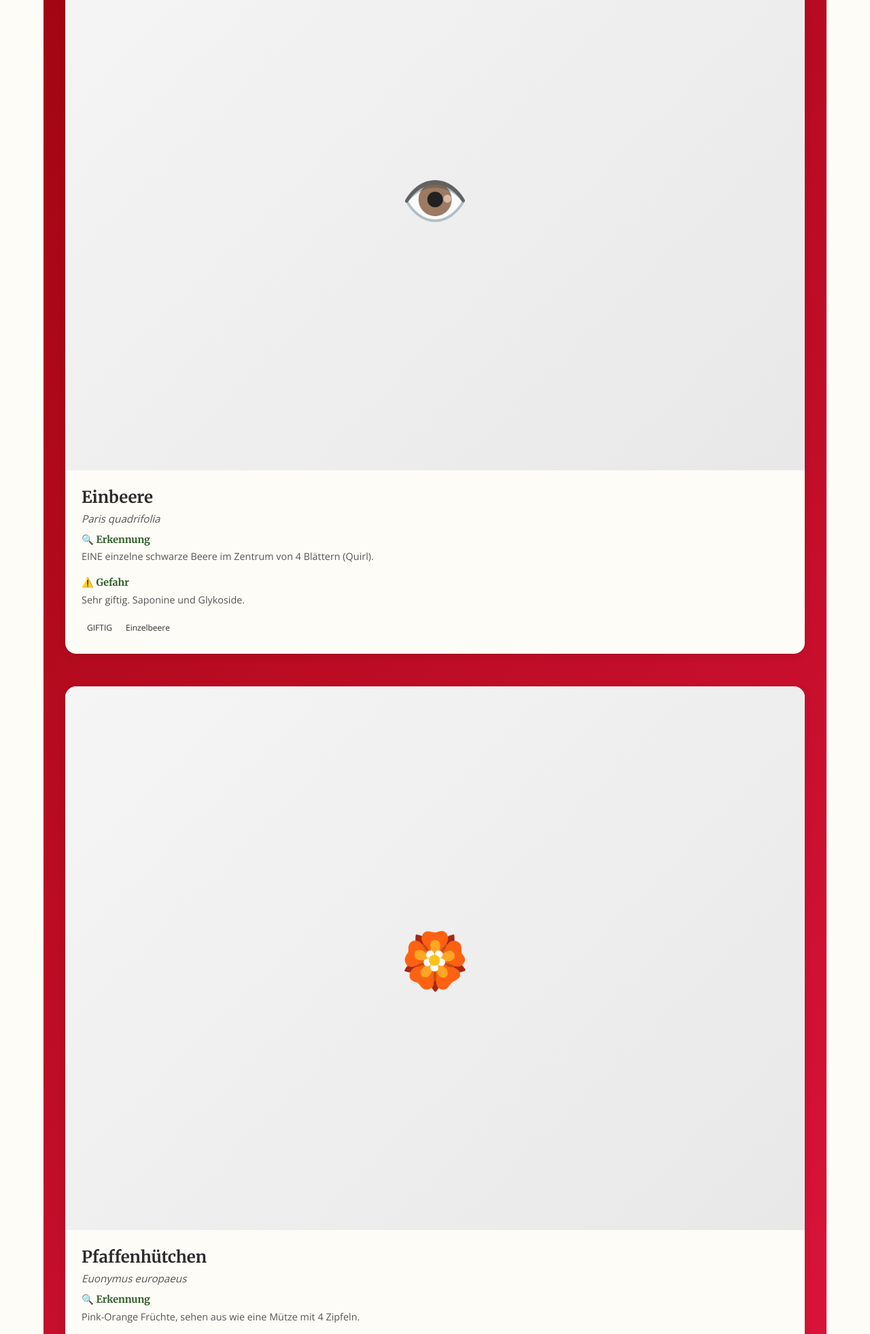
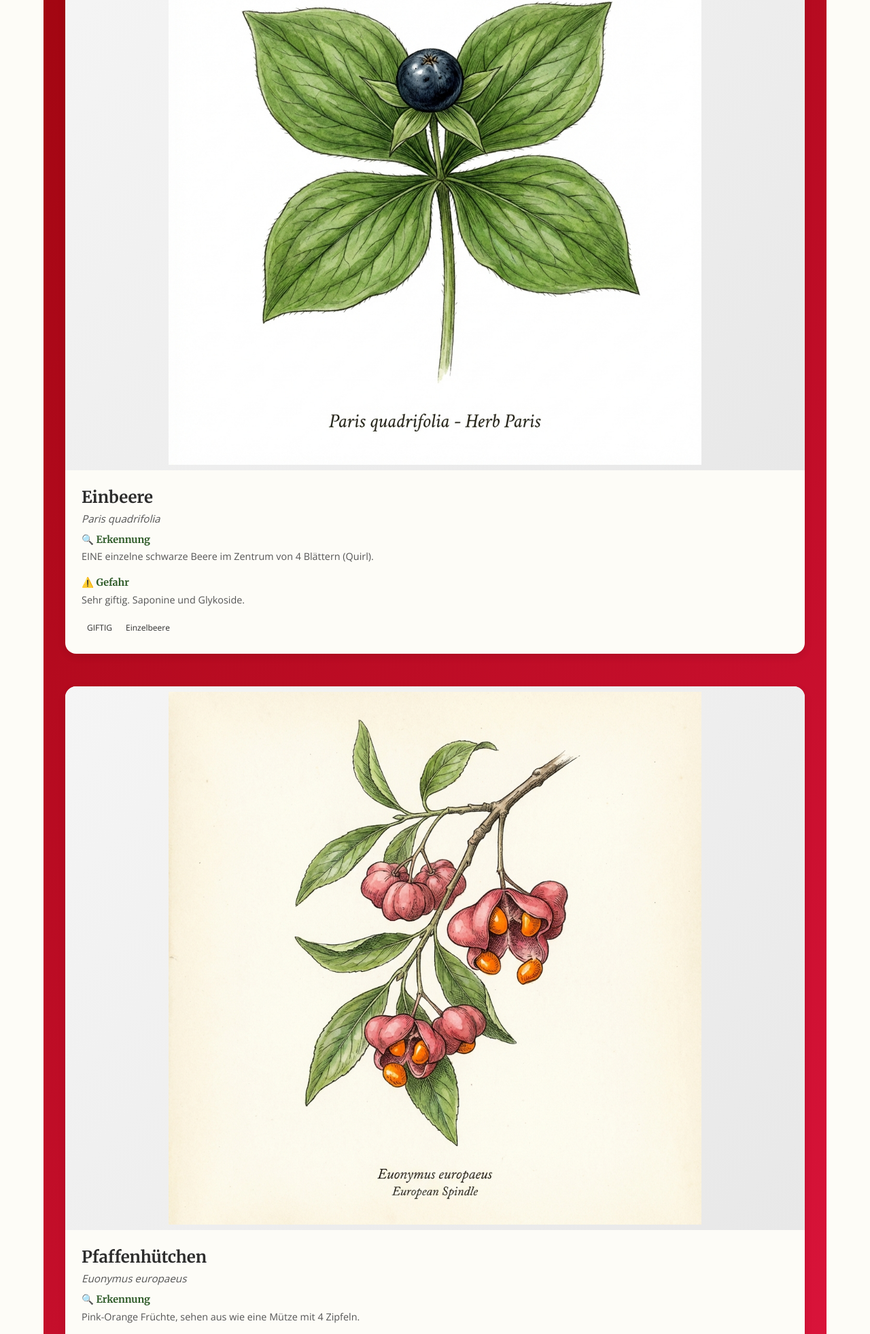
Before and after one commit to SannyNg/europa-fible, a plain HTML site: page chapters/beeren/index.html in a window 1280 px wide. Shown: the part 10037-12000 px from the top of the page at 68% size. Drawn offline with nearby package versions, Linux system fonts and the light colour scheme.

Commit message:
feat: add toxic beeries

```diff
--- a/chapters/beeren/index.html
+++ b/chapters/beeren/index.html
@@ -327,8 +327,8 @@
                     <!-- Einbeere -->
                     <article class="plant-card">
                         <div class="plant-image">
-                            <div style="font-size: 5rem; text-align: center;">👁️</div>
-                            <!-- Placeholder if no image -->
+                            <img src="../../assets/images/beeren/einbeere.png" alt="Einbeere" class="plant-photo"
+                                onerror="this.outerHTML='<span class=\'plant-emoji\'>👁️</span>'">
                         </div>
                         <div class="plant-info">
                             <h3>Einbeere</h3>
@@ -353,7 +353,8 @@
                     <!-- Pfaffenhütchen -->
                     <article class="plant-card">
                         <div class="plant-image">
-                            <div style="font-size: 5rem; text-align: center;">🏵️</div>
+                            <img src="../../assets/images/beeren/pfaffenhuetchen.png" alt="Pfaffenhütchen"
+                                class="plant-photo" onerror="this.outerHTML='<span class=\'plant-emoji\'>🏵️</span>'">
                         </div>
                         <div class="plant-info">
                             <h3>Pfaffenhütchen</h3>
```
Also changed, not shown: assets/images/beeren/einbeere.png (added), assets/images/beeren/pfaffenhuetchen.png (added).
